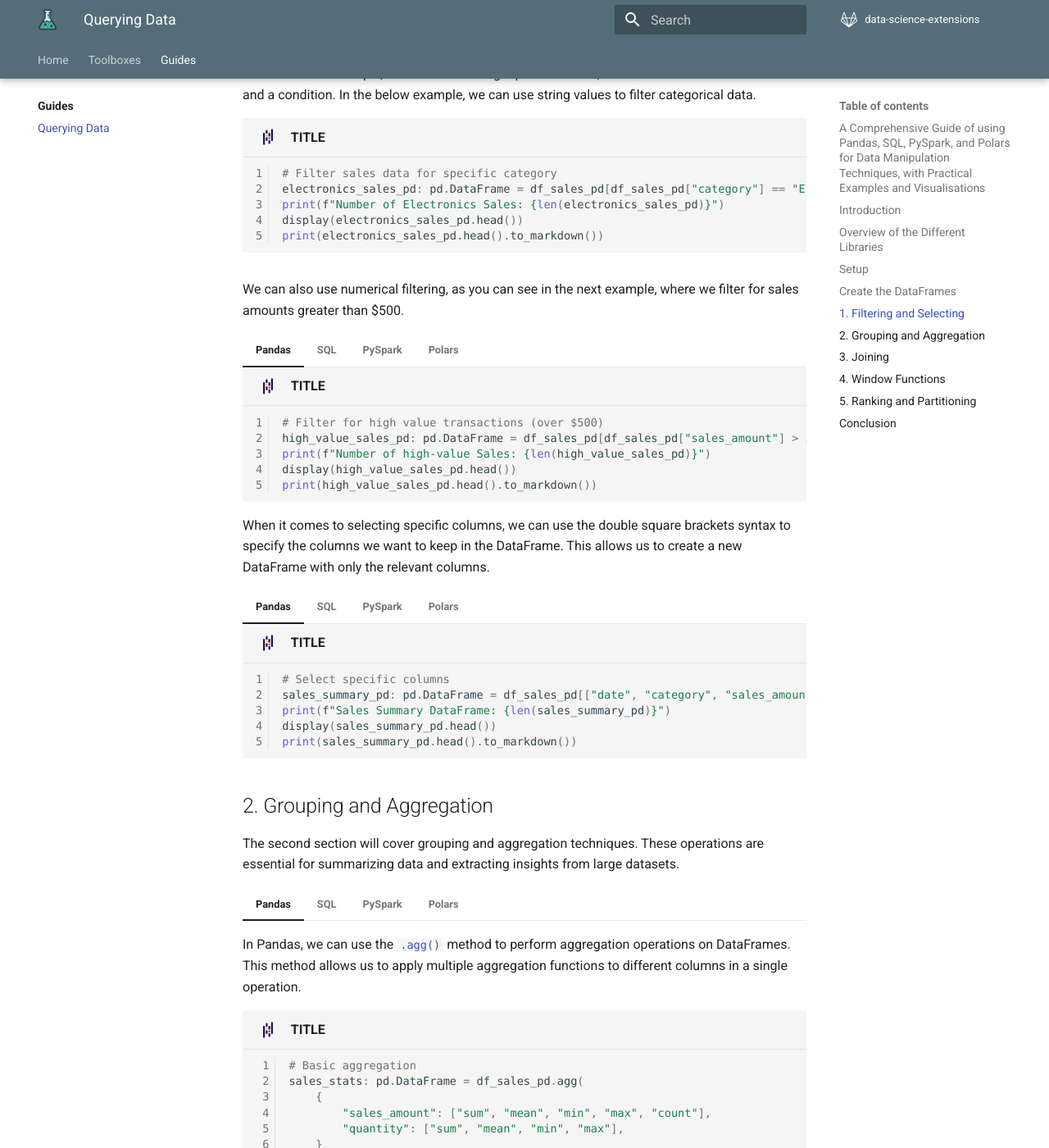
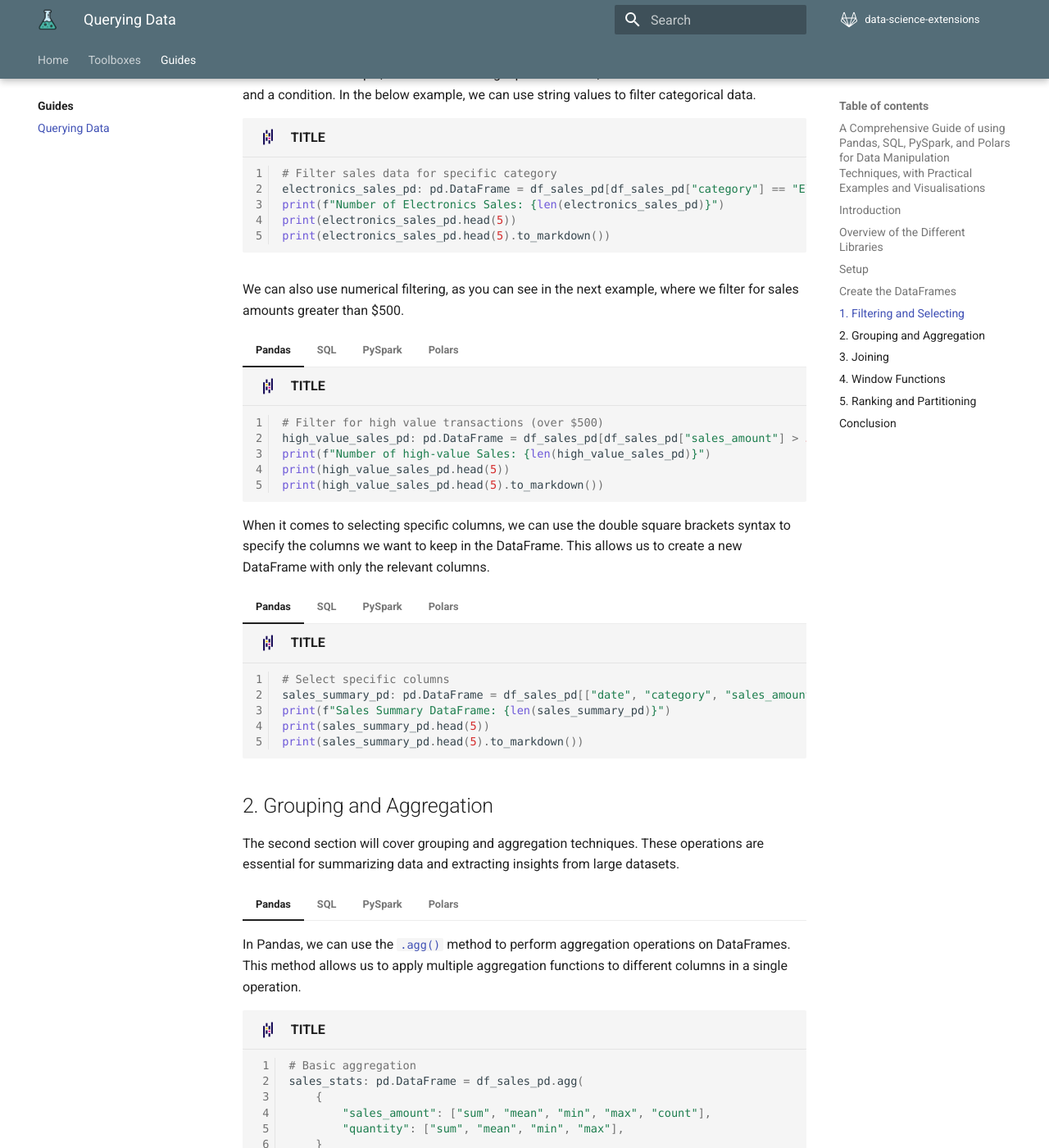
Before and after one commit to data-science-extensions/data-science-extensions, an MkDocs documentation site: the page built from docs/guides/querying-data.md, in a window 1280 px wide and 1400 px high, scrolled down 5715 px. Shown: the whole window at 82% size. Built offline with MkDocs 1.6.1 and Material for MkDocs 9.7.7, drawn with Linux system fonts in a browser that asks for light colours; some web fonts are replaced; comment, search, counter and statistics services are not loaded; the version menu is left out; some of the changed text lies outside the part shown.

Commit message:
Fix the return types for all of the examples
- Changed `display()` to `print()`
- Ensured that everything is limited to 5 rows

````diff
--- a/docs/guides/querying-data.md
+++ b/docs/guides/querying-data.md
@@ -688,8 +688,8 @@ The first section will demonstrate how to filter and select data from the DataFr
     # Filter sales data for specific category
     electronics_sales_pd: pd.DataFrame = df_sales_pd[df_sales_pd["category"] == "Electronics"]
     print(f"Number of Electronics Sales: {len(electronics_sales_pd)}")
-    display(electronics_sales_pd.head())
-    print(electronics_sales_pd.head().to_markdown())
+    print(electronics_sales_pd.head(5))
+    print(electronics_sales_pd.head(5).to_markdown())
     ```
 
 === "SQL"
@@ -703,7 +703,7 @@ The first section will demonstrate how to filter and select data from the DataFr
     """
     electronics_sales_sql: pd.DataFrame = pd.read_sql(electronics_sales_txt, conn)
     print(f"Number of Electronics Sales: {len(electronics_sales_sql)}")
-    display(pd.read_sql(electronics_sales_txt + "LIMIT 5", conn))
+    print(pd.read_sql(electronics_sales_txt + "LIMIT 5", conn))
     print(pd.read_sql(electronics_sales_txt + "LIMIT 5", conn).to_markdown())
     ```
 
@@ -713,7 +713,8 @@ The first section will demonstrate how to filter and select data from the DataFr
     # Filter sales data for specific category
     electronics_sales_ps: psDataFrame = df_sales_ps.filter(df_sales_ps["category"] == "Electronics")
     print(f"Number of Electronics Sales: {electronics_sales_ps.count()}")
-    electronics_sales_ps.show(10)
+    electronics_sales_ps.show(5)
+    print(electronics_sales_ps.limit(5).toPandas().to_markdown())
     ```
 
 === "Polars"
@@ -722,8 +723,8 @@ The first section will demonstrate how to filter and select data from the DataFr
     # Filter sales data for specific category
     electronics_sales_pl: pl.DataFrame = df_sales_pl.filter(pl.col("category") == "Electronics")
     print(f"Number of Electronics Sales: {len(electronics_sales_pl)}")
-    display(electronics_sales_pl.head(10))
-    print(electronics_sales_pl.head(10).to_markdown())
+    print(electronics_sales_pl.head(5))
+    print(electronics_sales_pl.head(5).to_pandas().to_markdown())
     ```
 
 We can also use numerical filtering, as you can see in the next example, where we filter for sales amounts greater than $500.
@@ -734,8 +735,8 @@ We can also use numerical filtering, as you can see in the next example, where w
     # Filter for high value transactions (over $500)
     high_value_sales_pd: pd.DataFrame = df_sales_pd[df_sales_pd["sales_amount"] > 500]
     print(f"Number of high-value Sales: {len(high_value_sales_pd)}")
-    display(high_value_sales_pd.head())
-    print(high_value_sales_pd.head().to_markdown())
+    print(high_value_sales_pd.head(5))
+    print(high_value_sales_pd.head(5).to_markdown())
     ```
 
 === "SQL"
@@ -749,7 +750,7 @@ We can also use numerical filtering, as you can see in the next example, where w
     """
     high_value_sales_sql: pd.DataFrame = pd.read_sql(high_value_sales_txt, conn)
     print(f"Number of high-value Sales: {len(high_value_sales_sql)}")
-    display(pd.read_sql(high_value_sales_txt + "LIMIT 5", conn))
+    print(pd.read_sql(high_value_sales_txt + "LIMIT 5", conn))
     print(pd.read_sql(high_value_sales_txt + "LIMIT 5", conn).to_markdown())
     ```
 
@@ -759,7 +760,8 @@ We can also use numerical filtering, as you can see in the next example, where w
     # Filter for high value transactions (over $500)
     high_value_sales_ps: psDataFrame = df_sales_ps.filter("sales_amount > 500")
     print(f"Number of high-value Sales: {high_value_sales_ps.count()}")
-    high_value_sales_ps.show(10)
+    high_value_sales_ps.show(5)
+    print(high_value_sales_ps.limit(5).toPandas().to_markdown())
     ```
 
 === "Polars"
@@ -768,8 +770,8 @@ We can also use numerical filtering, as you can see in the next example, where w
     # Filter for high value transactions (over $500)
     high_value_sales_pl: pl.DataFrame = df_sales_pl.filter(df_sales_pl["sales_amount"] > 500)
     print(f"Number of high-value Sales: {len(high_value_sales_pl)}")
-    display(high_value_sales_pl.head(10))
-    print(high_value_sales_pl.head(10).to_markdown())
+    print(high_value_sales_pl.head(5))
+    print(high_value_sales_pl.head(5).to_pandas().to_markdown())
     ```
 
 When it comes to selecting specific columns, we can use the double square brackets syntax to specify the columns we want to keep in the DataFrame. This allows us to create a new DataFrame with only the relevant columns.
@@ -780,8 +782,8 @@ When it comes to selecting specific columns, we can use the double square bracke
     # Select specific columns
     sales_summary_pd: pd.DataFrame = df_sales_pd[["date", "category", "sales_amount"]]
     print(f"Sales Summary DataFrame: {len(sales_summary_pd)}")
-    display(sales_summary_pd.head())
-    print(sales_summary_pd.head().to_markdown())
+    print(sales_summary_pd.head(5))
+    print(sales_summary_pd.head(5).to_markdown())
     ```
 
 === "SQL"
@@ -794,7 +796,7 @@ When it comes to selecting specific columns, we can use the double square bracke
     """
     sales_summary_sql: pd.DataFrame = pd.read_sql(sales_summary_txt, conn)
     print(f"Selected columns in Sales: {len(sales_summary_sql)}")
-    display(pd.read_sql(sales_summary_txt + "LIMIT 5", conn))
+    print(pd.read_sql(sales_summary_txt + "LIMIT 5", conn))
     print(pd.read_sql(sales_summary_txt + "LIMIT 5", conn).to_markdown())
     ```
 
@@ -804,7 +806,8 @@ When it comes to selecting specific columns, we can use the double square bracke
     # Select specific columns
     sales_summary_ps: psDataFrame = df_sales_ps.select("date", "category", "sales_amount")
     print(f"Sales Summary DataFrame: {sales_summary_ps.count()}")
-    sales_summary_ps.show(10)
+    sales_summary_ps.show(5)
+    print(sales_summary_ps.limit(5).toPandas().to_markdown())
     ```
 
 === "Polars"
@@ -813,8 +816,8 @@ When it comes to selecting specific columns, we can use the double square bracke
     # Select specific columns
     sales_summary_pl: pl.DataFrame = df_sales_pl.select(["date", "category", "sales_amount"])
     print(f"Sales Summary DataFrame: {len(sales_summary_pl)}")
-    display(sales_summary_pl.head(10))
-    print(sales_summary_pl.head(10).to_markdown())
+    print(sales_summary_pl.head(5))
+    print(sales_summary_pl.head(5).to_pandas().to_markdown())
     ```
 
 ## 2. Grouping and Aggregation
@@ -834,7 +837,7 @@ The second section will cover grouping and aggregation techniques. These operati
         }
     )
     print(f"Sales Statistics: {len(sales_stats)}")
-    display(sales_stats)
+    print(sales_stats)
     print(sales_stats.to_markdown())
     ```
 
@@ -856,7 +859,7 @@ The second section will cover grouping and aggregation techniques. These operati
         FROM sales
     """
     print(f"Sales Statistics: {len(pd.read_sql(sales_stats_sql, conn))}")
-    display(pd.read_sql(sales_stats_sql, conn))
+    print(pd.read_sql(sales_stats_sql, conn))
     print(pd.read_sql(sales_stats_sql, conn).to_markdown())
     ```
 
@@ -876,7 +879,8 @@ The second section will cover grouping and aggregation techniques. These operati
         F.max("quantity").alias("quantity_max"),
     )
     print(f"Sales Statistics: {sales_stats.count()}")
-    sales_stats.show()
+    sales_stats.show(5)
+    print(sales_stats.limit(5).toPandas().to_markdown())
     ```
 
 === "Polars"
@@ -894,8 +898,8 @@ The second section will cover grouping and aggregation techniques. These operati
         pl.col("quantity").max().alias("quantity_max"),
     )
     print(f"Sales Statistics: {len(sales_stats)}")
-    display(sales_stats)
-    print(sales_stats.to_markdown())
+    print(sales_stats)
+    print(sales_stats.to_pandas().to_markdown())
     ```
 
 It is also possible to group data by a specific column and then apply aggregation functions to summarize the data.
@@ -913,8 +917,8 @@ It is also possible to group data by a specific column and then apply aggregatio
         }
     )
     print(f"Category Sales Summary: {len(category_sales)}")
-    display(category_sales)
-    print(category_sales.to_markdown())
+    print(category_sales)
+    print(category_sales.to_pandas().to_markdown())
     ```
 
 === "SQL"
@@ -932,7 +936,7 @@ It is also possible to group data by a specific column and then apply aggregatio
         GROUP BY category
     """
     print(f"Category Sales Summary: {len(pd.read_sql(category_sales_sql, conn))}")
-    display(pd.read_sql(category_sales_sql + "LIMIT 5", conn))
+    print(pd.read_sql(category_sales_sql + "LIMIT 5", conn))
     print(pd.read_sql(category_sales_sql + "LIMIT 5", conn).to_markdown())
     ```
 
@@ -947,7 +951,8 @@ It is also possible to group data by a specific column and then apply aggregatio
         F.sum("quantity").alias("total_quantity"),
     )
     print(f"Category Sales Summary: {category_sales.count()}")
-    category_sales.show()
+    category_sales.show(5)
+    print(category_sales.limit(5).toPandas().to_markdown())
     ```
 
 === "Polars"
@@ -961,8 +966,8 @@ It is also possible to group data by a specific column and then apply aggregatio
         pl.col("quantity").sum().alias("total_quantity"),
     )
     print(f"Category Sales Summary: {len(category_sales)}")
-    display(category_sales.head(10))
-    print(category_sales.head(10).to_markdown())
+    print(category_sales.head(5))
+    print(category_sales.head(5).to_pandas().to_markdown())
     ```
 
 We can rename the columns for clarity by simply assigning new names.
@@ -980,8 +985,8 @@ We can rename the columns for clarity by simply assigning new names.
         "total_quantity",
     ]
     print(f"Renamed Category Sales Summary: {len(category_sales)}")
-    display(category_sales.head(10))
-    print(category_sales.head(10).to_markdown())
+    print(category_sales.head(5))
+    print(category_sales.head(5).to_markdown())
     ```
 
 === "SQL"
@@ -1002,7 +1007,8 @@ We can rename the columns for clarity by simply assigning new names.
         }
     )
     print(f"Renamed Category Sales Summary: {category_sales.count()}")
-    category_sales.show()
+    category_sales.show(5)
+    print(category_sales.limit(5).toPandas().to_markdown())
     ```
 
 === "Polars"
@@ -1018,8 +1024,8 @@ We can rename the columns for clarity by simply assigning new names.
         }
     )
     print(f"Renamed Category Sales Summary: {len(category_sales)}")
-    display(category_sales.head(10))
-    print(category_sales.head(10).to_markdown())
+    print(category_sales.head(5))
+    print(category_sales.head(5).to_pandas().to_markdown())
     ```
 
 Having aggregated the data, we can now visualize the results using [Plotly](https://plotly.com/python/). This allows us to create interactive visualizations that can help us better understand the data.
@@ -1104,8 +1110,8 @@ Here, we will join the `sales` DataFrame with the `product` DataFrame to get add
         how="left",
     )
     print(f"Sales with Product Information: {len(sales_with_product)}")
-    display(sales_with_product.head())
-    print(sales_with_product.head().to_markdown())
+    print(sales_with_product.head(5))
+    print(sales_with_product.head(5).to_markdown())
     ```
 
 === "SQL"
@@ -1118,7 +1124,7 @@ Here, we will join the `sales` DataFrame with the `product` DataFrame to get add
         LEFT JOIN product p ON s.product_id = p.product_id
     """
     print(f"Sales with Product Data: {len(pd.read_sql(sales_with_product_sql, conn))}")
-    display(pd.read_sql(sales_with_product_sql + "LIMIT 5", conn))
+    print(pd.read_sql(sales_with_product_sql + "LIMIT 5", conn))
     print(pd.read_sql(sales_with_product_sql + "LIMIT 5", conn).to_markdown())
     ```
 
@@ -1132,7 +1138,8 @@ Here, we will join the `sales` DataFrame with the `product` DataFrame to get add
         how="left",
     )
     print(f"Sales with Product Information: {sales_with_product.count()}")
-    sales_with_product.show(10)
+    sales_with_product.show(5)
+    print(sales_with_product.limit(5).toPandas().to_markdown())
     ```
 
 === "Polars"
@@ -1145,8 +1152,8 @@ Here, we will join the `sales` DataFrame with the `product` DataFrame to get add
         how="left",
     )
     print(f"Sales with Product Information: {len(sales_with_product)}")
-    display(sales_with_product.head(10))
-    print(sales_with_product.head(10).to_markdown())
+    print(sales_with_product.head(5))
+    print(sales_with_product.head(5).to_pandas().to_markdown())
     ```
 
 In the next step, we will join the resulting DataFrame with the `customer` DataFrame to get customer information for each sale. This allows us to create a complete view of the sales data, including product and customer details.
@@ -1162,8 +1169,8 @@ In the next step, we will join the resulting DataFrame with the `customer` DataF
         how="left",
     )
     print(f"Complete Sales Data with Customer Information: {len(complete_sales)}")
-    display(complete_sales.head())
-    print(complete_sales.head().to_markdown())
+    print(complete_sales.head(5))
+    print(complete_sales.head(5).to_markdown())
     ```
 
 === "SQL"
@@ -1183,7 +1190,7 @@ In the next step, we will join the resulting DataFrame with the `customer` DataF
         LEFT JOIN customer c ON s.customer_id = c.customer_id
     """
     print(f"Complete Sales Data: {len(pd.read_sql(complete_sales_sql, conn))}")
-    display(pd.read_sql(complete_sales_sql + "LIMIT 5", conn))
+    print(pd.read_sql(complete_sales_sql + "LIMIT 5", conn))
     print(pd.read_sql(complete_sales_sql + "LIMIT 5", conn).to_markdown())
     ```
 
@@ -1197,7 +1204,8 @@ In the next step, we will join the resulting DataFrame with the `customer` DataF
         how="left",
     )
     print(f"Complete Sales Data with Customer Information: {complete_sales.count()}")
-    complete_sales.show(10)
+    complete_sales.show(5)
+    print(complete_sales.limit(5).toPandas().to_markdown())
     ```
 
 === "Polars"
@@ -1210,8 +1218,8 @@ In the next step, we will join the resulting DataFrame with the `customer` DataF
         how="left",
     )
     print(f"Complete Sales Data with Customer Information: {len(complete_sales)}")
-    display(complete_sales.head(10))
-    print(complete_sales.head(10).to_markdown())
+    print(complete_sales.head(5))
+    print(complete_sales.head(5).to_pandas().to_markdown())
     ```
 
 Once we have the complete sales data, we can calculate the revenue for each sale by multiplying the price and quantity (columns from different tables). We can also compare this calculated revenue with the sales amount to identify any discrepancies.
@@ -1223,7 +1231,7 @@ Once we have the complete sales data, we can calculate the revenue for each sale
     complete_sales["calculated_revenue"] = complete_sales["price"] * complete_sales["quantity"]
     complete_sales["price_difference"] = complete_sales["sales_amount"] - complete_sales["calculated_revenue"]
     print(f"Complete Sales Data with Calculated Revenue and Price Difference: {len(complete_sales)}")
-    display(complete_sales[["sales_amount", "price", "quantity", "calculated_revenue", "price_difference"]].head())
+    print(complete_sales[["sales_amount", "price", "quantity", "calculated_revenue", "price_difference"]].head(5))
     ```
 
 === "SQL"
@@ -1241,7 +1249,7 @@ Once we have the complete sales data, we can calculate the revenue for each sale
         LEFT JOIN product p ON s.product_id = p.product_id
     """
     print(f"Revenue Comparison: {len(pd.read_sql(revenue_comparison_sql, conn))}")
-    display(pd.read_sql(revenue_comparison_sql + "LIMIT 5", conn))
+    print(pd.read_sql(revenue_comparison_sql + "LIMIT 5", conn))
     print(pd.read_sql(revenue_comparison_sql + "LIMIT 5", conn).to_markdown())
     ```
 
@@ -1256,7 +1264,8 @@ Once we have the complete sales data, we can calculate the revenue for each sale
         },
     )
     print(f"Complete Sales Data with Calculated Revenue and Price Difference: {complete_sales.count()}")
-    complete_sales.select("sales_amount", "price", "quantity", "calculated_revenue", "price_difference").show(10)
+    complete_sales.select("sales_amount", "price", "quantity", "calculated_revenue", "price_difference").show(5)
+    print(complete_sales.select("sales_amount", "price", "quantity", "calculated_revenue", "price_difference").limit(5).toPandas().to_markdown())
     ```
 
 === "Polars"
@@ -1268,7 +1277,7 @@ Once we have the complete sales data, we can calculate the revenue for each sale
         (pl.col("sales_amount") - (pl.col("price") * pl.col("quantity"))).alias("price_difference"),
     )
     print(f"Complete Sales Data with Calculated Revenue and Price Difference: {len(complete_sales)}")
-    display(complete_sales.select(["sales_amount", "price", "quantity", "calculated_revenue", "price_difference"]).head(10))
+    print(complete_sales.select(["sales_amount", "price", "quantity", "calculated_revenue", "price_difference"]).head(5))
     ```
 
 ## 4. Window Functions
@@ -1291,8 +1300,8 @@ In this section, we will demonstrate how to use window functions to analyze sale
         df_sales_pd.groupby(df_sales_pd["date"].dt.date)["sales_amount"].sum().reset_index().sort_values("date")
     )
     print(f"Daily Sales Summary: {len(daily_sales)}")
-    display(daily_sales.head())
-    print(daily_sales.head().to_markdown())
+    print(daily_sales.head(5))
+    print(daily_sales.head(5).to_markdown())
     ```
 
 === "SQL"
@@ -1308,7 +1317,7 @@ In this section, we will demonstrate how to use window functions to analyze sale
         ORDER BY date
     """
     print(f"Daily Sales Data: {len(pd.read_sql(daily_sales_sql, conn))}")
-    display(pd.read_sql(daily_sales_sql + "LIMIT 5", conn))
+    print(pd.read_sql(daily_sales_sql + "LIMIT 5", conn))
     print(pd.read_sql(daily_sales_sql + "LIMIT 5", conn).to_markdown())
     ```
 
@@ -1325,7 +1334,8 @@ In this section, we will demonstrate how to use window functions to analyze sale
         .orderBy("date")
     )
     print(f"Daily Sales Summary: {daily_sales.count()}")
-    daily_sales.show(10)
+    daily_sales.show(5)
+    print(daily_sales.limit(5).toPandas().to_markdown())
     ```
 
 === "Polars"
@@ -1344,8 +1354,8 @@ In this section, we will demonstrate how to use window functions to analyze sale
         .sort("date")
     )
     print(f"Daily Sales Summary: {len(daily_sales)}")
-    display(daily_sales.head(10))
-    print(daily_sales.head(10).to_markdown())
+    print(daily_sales.head(5))
+    print(daily_sales.head(5).to_pandas().to_markdown())
     ```
 
 Next, we will calculate the rolling average of sales over a 7-day window.
@@ -1358,8 +1368,8 @@ Next, we will calculate the rolling average of sales over a 7-day window.
     # Calculate rolling averages (7-day moving average)
     daily_sales["7d_moving_avg"] = daily_sales["sales_amount"].rolling(window=7, min_periods=1).mean()
     print(f"Daily Sales with 7-Day Moving Average: {len(daily_sales)}")
-    display(daily_sales.head())
-    print(daily_sales.head().to_markdown())
+    print(daily_sales.head(5))
+    print(daily_sales.head(5).to_markdown())
     ```
 
 === "SQL"
@@ -1380,7 +1390,7 @@ Next, we will calculate the rolling average of sales over a 7-day window.
     """
     window_df: pd.DataFrame = pd.read_sql(window_sql, conn)
     print(f"Window Functions: {len(window_df)}")
-    display(pd.read_sql(window_sql + "LIMIT 5", conn))
+    print(pd.read_sql(window_sql + "LIMIT 5", conn))
     print(pd.read_sql(window_sql + "LIMIT 5", conn).to_markdown())
     ```
 
@@ -1395,7 +1405,8 @@ Next, we will calculate the rolling average of sales over a 7-day window.
         }
     )
     print(f"Daily Sales with Day-over-Day Change: {daily_sales.count()}")
-    daily_sales.show(10)
+    daily_sales.show(5)
+    print(daily_sales.limit(5).toPandas().to_markdown())
     ```
 
 === "Polars"
@@ -1407,8 +1418,8 @@ Next, we will calculate the rolling average of sales over a 7-day window.
         (pl.col("total_sales") / pl.col("previous_day_sales") - 1).alias("pct_change") * 100,
     )
     print(f"Daily Sales with Day-over-Day Change: {len(daily_sales)}")
-    display(daily_sales.head(10))
-    print(daily_sales.head(10).to_markdown())
+    print(daily_sales.head(5))
+    print(daily_sales.head(5).to_pandas().to_markdown())
     ```
 
 Next, we will calculate the lag and lead values for the sales amount. This allows us to compare the current day's sales with the previous and next days' sales.
@@ -1422,8 +1433,8 @@ Next, we will calculate the lag and lead values for the sales amount. This allow
     daily_sales["previous_day_sales"] = daily_sales["sales_amount"].shift(1)
     daily_sales["next_day_sales"] = daily_sales["sales_amount"].shift(-1)
     print(f"Daily Sales with Lag and Lead: {len(daily_sales)}")
-    display(daily_sales.head())
-    print(daily_sales.head().to_markdown())
+    print(daily_sales.head(5))
+    print(daily_sales.head(5).to_markdown())
     ```
 
 === "SQL"
@@ -1445,7 +1456,8 @@ Next, we will calculate the lag and lead values for the sales amount. This allow
         },
     )
     print(f"Daily Sales with Lead and Lag: {daily_sales.count()}")
-    daily_sales.show(10)
+    daily_sales.show(5)
+    print(daily_sales.limit(5).toPandas().to_markdown())
     ```
 
 === "Polars"
@@ -1457,8 +1469,8 @@ Next, we will calculate the lag and lead values for the sales amount. This allow
         pl.col("total_sales").shift(-1).alias("next_day_sales"),
     )
     print(f"Daily Sales with Lead and Lag: {len(daily_sales)}")
-    display(daily_sales.head(10))
-    print(daily_sales.head(10).to_markdown())
+    print(daily_sales.head(5))
+    print(daily_sales.head(5).to_pandas().to_markdown())
     ```
 
 Now, we can calculate the day-over-day change in sales. This is done by subtracting the previous day's sales from the current day's sales.
@@ -1472,8 +1484,8 @@ Now, we can calculate the day-over-day change in sales. This is done by subtract
     daily_sales["day_over_day_change"] = daily_sales["sales_amount"].pct_change() - daily_sales["previous_day_sales"]
     daily_sales["pct_change"] = daily_sales["sales_amount"].pct_change() * 100
     print(f"Daily Sales with Day-over-Day Change: {len(daily_sales)}")
-    display(daily_sales.head())
-    print(daily_sales.head().to_markdown())
+    print(daily_sales.head(5))
+    print(daily_sales.head(5).to_markdown())
     ```
 
 === "SQL"
@@ -1492,7 +1504,8 @@ Now, we can calculate the day-over-day change in sales. This is done by subtract
         }
     )
     print(f"Daily Sales with 7-Day Moving Average: {daily_sales.count()}")
-    daily_sales.show(10)
+    daily_sales.show(5)
+    print(daily_sales.limit(5).toPandas().to_markdown())
     ```
 
 === "Polars"
@@ -1503,8 +1516,8 @@ Now, we can calculate the day-over-day change in sales. This is done by subtract
         pl.col("total_sales").rolling_mean(window_size=7, min_periods=1).alias("7d_moving_avg"),
     )
     print(f"Daily Sales with 7-Day Moving Average: {len(daily_sales)}")
-    display(daily_sales.head(10))
-    print(daily_sales.head(10).to_markdown())
+    print(daily_sales.head(5))
+    print(daily_sales.head(5).to_pandas().to_markdown())
     ```
 
 Finally, we can visualize the daily sales data along with the 7-day moving average using Plotly. This allows us to see the trends in sales over time and how the moving average smooths out the fluctuations in daily sales.
@@ -1651,8 +1664,8 @@ The fifth section will demonstrate how to rank and partition data in Pandas. Thi
     customer_spending["rank"] = customer_spending["sales_amount"].rank(method="dense", ascending=False)
     customer_spending: pd.DataFrame = customer_spending.sort_values("rank")
     print(f"Customer Spending Summary: {len(customer_spending)}")
-    display(customer_spending.head(10))
-    print(customer_spending.head(10).to_markdown())
+    print(customer_spending.head(5))
+    print(customer_spending.head(5).to_markdown())
     ```
 
 === "SQL"
@@ -1671,7 +1684,8 @@ The fifth section will demonstrate how to rank and partition data in Pandas. Thi
         .orderBy("rank")
     )
     print(f"Customer Spending Summary: {customer_spending.count()}")
-    customer_spending.show(10)
+    customer_spending.show(5)
+    print(customer_spending.limit(5).toPandas().to_markdown())
     ```
 
 === "Polars"
@@ -1685,8 +1699,8 @@ The fifth section will demonstrate how to rank and partition data in Pandas. Thi
         .sort("rank")
     )
     print(f"Customer Spending Summary: {len(customer_spending)}")
-    display(customer_spending.head(10))
-    print(customer_spending.head(10).to_markdown())
+    print(customer_spending.head(5))
+    print(customer_spending.head(5).to_pandas().to_markdown())
     ```
 
 Once we have ranked the customers, we can merge this information with the `customer` DataFrame to get additional details about each customer, such as their name, segment, and city.
@@ -1702,8 +1716,8 @@ Once we have ranked the customers, we can merge this information with the `custo
         how="left",
     )
     print(f"Top Customers Summary: {len(top_customers)}")
-    display(top_customers.head(10))
-    print(top_customers.head(10).to_markdown())
+    print(top_customers.head(5))
+    print(top_customers.head(5).to_markdown())
     ```
 
 === "SQL"
@@ -1724,8 +1738,8 @@ Once we have ranked the customers, we can merge this information with the `custo
         ORDER BY rank
     """
     print(f"Customer Spending: {len(pd.read_sql(customer_spending_sql, conn))}")
-    display(pd.read_sql(customer_spending_sql + "LIMIT 10", conn))
-    print(pd.read_sql(customer_spending_sql + "LIMIT 10", conn).to_markdown())
+    print(pd.read_sql(customer_spending_sql + "LIMIT 5", conn))
+    print(pd.read_sql(customer_spending_sql + "LIMIT 5", conn).to_markdown())
     ```
 
 === "PySpark"
@@ -1748,8 +1762,8 @@ Next, we will rank products based on the quantity sold. This allows us to identi
     product_popularity["rank"] = product_popularity["quantity"].rank(method="dense", ascending=False)
     product_popularity: pd.DataFrame = product_popularity.sort_values("rank")
     print(f"Product Popularity Summary: {len(product_popularity)}")
-    display(product_popularity.head(10))
-    print(product_popularity.head(10).to_markdown())
+    print(product_popularity.head(5))
+    print(product_popularity.head(5).to_markdown())
     ```
 
 === "SQL"
@@ -1769,8 +1783,8 @@ Next, we will rank products based on the quantity sold. This allows us to identi
         ORDER BY rank
     """
     print(f"Product Popularity: {len(pd.read_sql(product_popularity_sql, conn))}")
-    display(pd.read_sql(product_popularity_sql + "LIMIT 10", conn))
-    print(pd.read_sql(product_popularity_sql + "LIMIT 10", conn).to_markdown())
+    print(pd.read_sql(product_popularity_sql + "LIMIT 5", conn))
+    print(pd.read_sql(product_popularity_sql + "LIMIT 5", conn).to_markdown())
     ```
 
 === "PySpark"
@@ -1784,7 +1798,8 @@ Next, we will rank products based on the quantity sold. This allows us to identi
         .orderBy("rank")
     )
     print(f"Product Popularity Summary: {product_popularity.count()}")
-    product_popularity.show(10)
+    product_popularity.show(5)
+    print(product_popularity.limit(5).toPandas().to_markdown())
     ```
 
 === "Polars"
@@ -1798,8 +1813,8 @@ Next, we will rank products based on the quantity sold. This allows us to identi
         .sort("rank")
     )
     print(f"Product Popularity Summary: {len(product_popularity)}")
-    display(product_popularity.head(10))
-    print(product_popularity.head(10).to_markdown())
+    print(product_popularity.head(5))
+    print(product_popularity.head(5).to_pandas().to_markdown())
     ```
 
 As with the customer data, we can merge the product popularity information with the `product` DataFrame to get additional details about each product, such as its name and category.
@@ -1815,8 +1830,8 @@ As with the customer data, we can merge the product popularity information with
         how="left",
     )
     print(f"Top Products Summary: {len(top_products)}")
-    display(top_products.head(10))
-    print(top_products.head(10).to_markdown())
+    print(top_products.head(5))
+    print(top_products.head(5).to_markdown())
     ```
 
 === "SQL"
````
